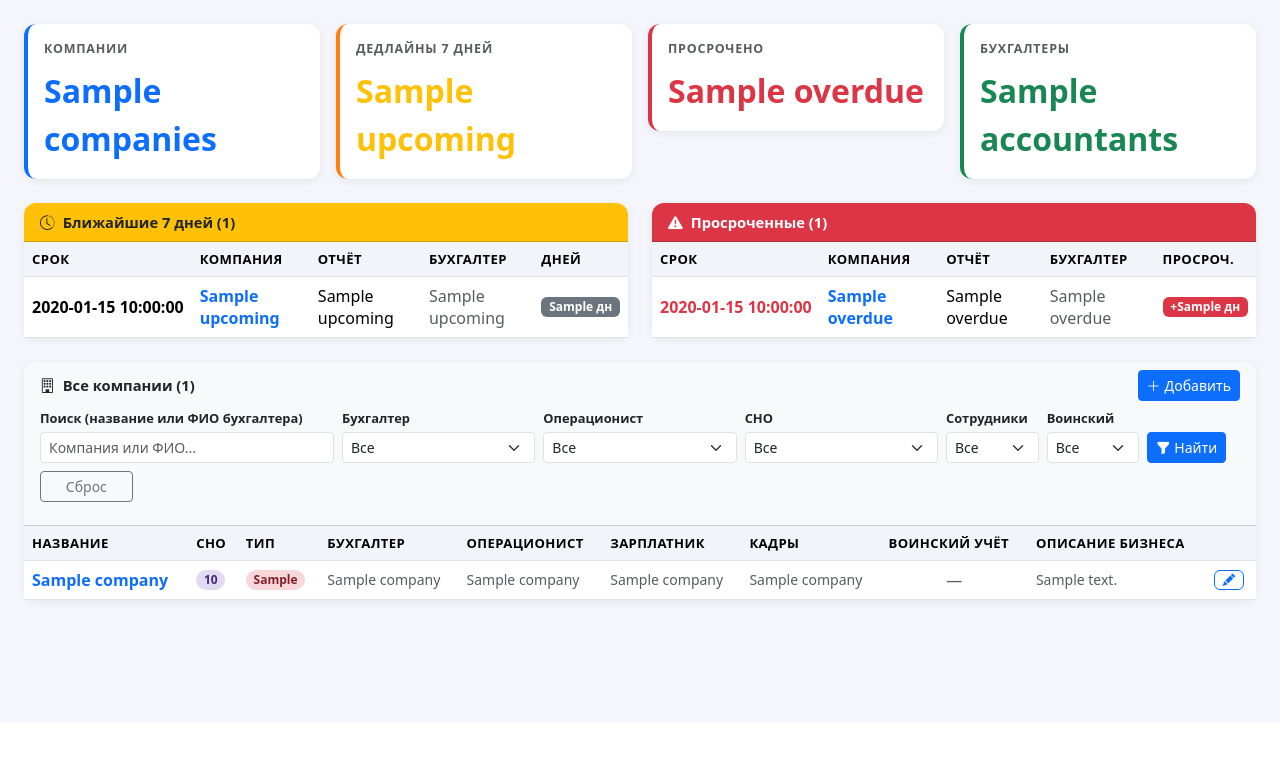
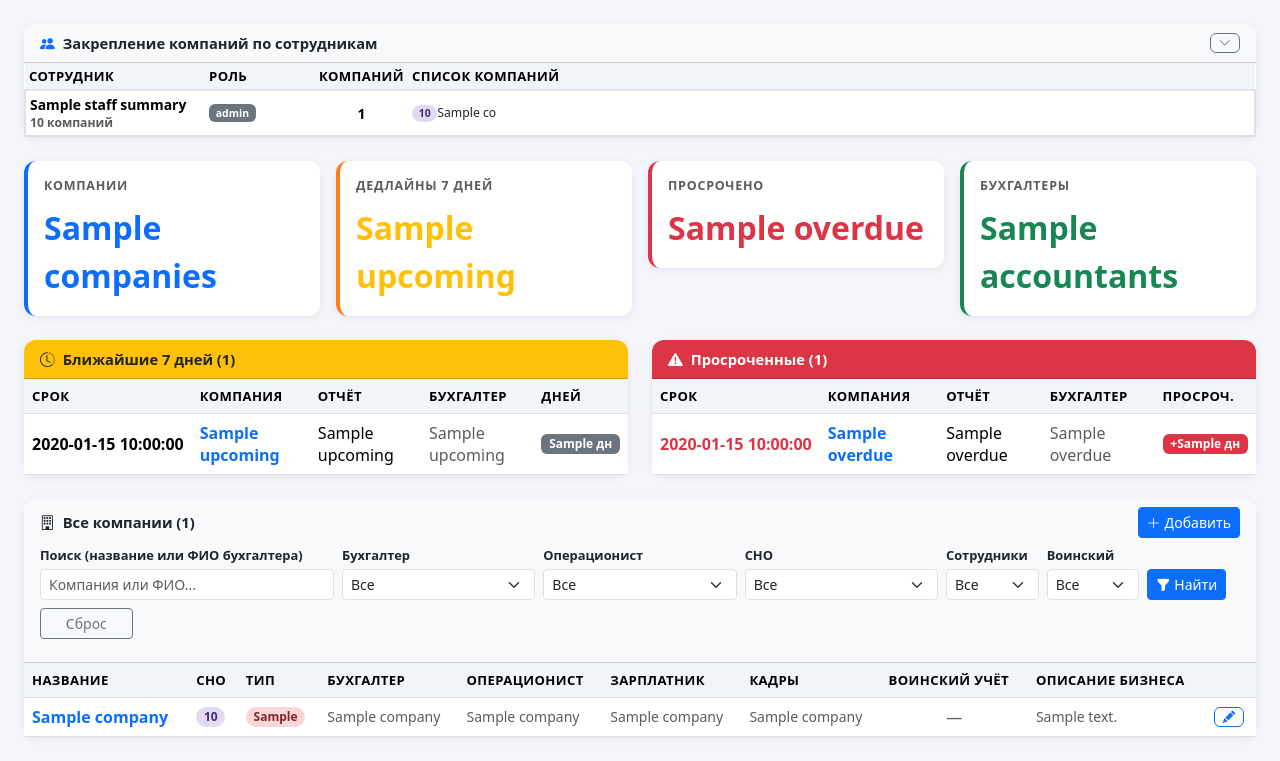
Before and after one commit to yliasibeleva/im-fin-landing, a FastAPI app: template buh-bot/templates/dashboard.html in a window 1280 px wide. Shown: the part 78-839 px from the top of the page. Before the commit the page ends 685 px from the top, so only its background shows below. Run offline with FastAPI, Linux system fonts and the light colour scheme; the template is opened without the code that fills it: most values are stand-ins (such as "Sample title", 1, 10 or a date in 2020).

Commit message:
Add staff-company assignment summary to dashboard
- New top block: each employee with their role (Бухгалтер/Зарплатник/Операционист/Кадры)
  and full list of assigned companies with СНО badges
- Collapsible with chevron button
- Covers all 4 roles per person in grouped rows
- Companies sorted alphabetically within each role

Co-Authored-By: Claude Sonnet 4.6 <noreply@anthropic.com>

```diff
--- a/buh-bot/templates/dashboard.html
+++ b/buh-bot/templates/dashboard.html
@@ -1,6 +1,60 @@
 {% extends "base.html" %}
 {% block title %}Дашборд — Империя Финанс{% endblock %}
 {% block content %}
+{# ══ СВОДКА ПО СОТРУДНИКАМ ═══════════════════════════════════════════════════ #}
+{% if staff_summary %}
+<div class="card mb-4">
+  <div class="card-header bg-light d-flex justify-content-between align-items-center">
+    <span class="fw-semibold"><i class="bi bi-people-fill me-2 text-primary"></i>Закрепление компаний по сотрудникам</span>
+    <button class="btn btn-xs btn-outline-secondary" type="button" data-bs-toggle="collapse" data-bs-target="#staffBlock">
+      <i class="bi bi-chevron-down"></i>
+    </button>
+  </div>
+  <div class="show" id="staffBlock">
+    <div class="card-body p-0">
+      <table class="table table-sm table-hover mb-0 align-top" style="font-size:.87rem">
+        <thead>
+          <tr>
+            <th style="width:180px">Сотрудник</th>
+            <th style="width:110px">Роль</th>
+            <th style="width:60px" class="text-center">Компаний</th>
+            <th>Список компаний</th>
+          </tr>
+        </thead>
+        <tbody>
+        {% for s in staff_summary %}
+          {% set role_colors = {'Бухгалтер':'primary','Зарплатник':'success','Операционист':'warning','Кадры':'info'} %}
+          {% set first = true %}
+          {% for role, cos in s.roles.items() %}
+          <tr {% if first %}class="border-top border-2"{% endif %}>
+            {% if first %}
+            <td rowspan="{{ s.roles|length }}" class="fw-semibold align-middle">
+              {{ s.name }}
+              <div class="text-muted small">{{ s.total }} компаний</div>
+            </td>
+            {% endif %}
+            <td class="align-middle">
+              <span class="badge bg-{{ role_colors.get(role,'secondary') }}">{{ role }}</span>
+            </td>
+            <td class="text-center align-middle fw-semibold">{{ cos|length }}</td>
+            <td class="align-middle" style="line-height:1.6">
+              {% for c in cos | sort(attribute='name') %}
+              <a href="/company/{{ c.id }}" class="text-decoration-none me-2 text-dark small">
+                <span class="badge rounded-pill {% if 'ОСН' in c.tax %}badge-osn{% elif 'УСН' in c.tax %}badge-usn{% elif 'ЕСХН' in c.tax %}badge-esxn{% else %}badge-psn{% endif %}" style="font-size:.65rem">{{ c.tax }}</span>{{ c.name }}{% if not loop.last %},{% endif %}
+              </a>
+              {% endfor %}
+            </td>
+          </tr>
+          {% set first = false %}
+          {% endfor %}
+        {% endfor %}
+        </tbody>
+      </table>
+    </div>
+  </div>
+</div>
+{% endif %}
+
 <div class="row g-3 mb-4">
   <div class="col-6 col-md-3"><div class="card stat-card blue p-3"><div class="text-muted section-title">Компании</div><div class="fs-2 fw-bold text-primary">{{ stats.companies }}</div></div></div>
   <div class="col-6 col-md-3"><div class="card stat-card orange p-3"><div class="text-muted section-title">Дедлайны 7 дней</div><div class="fs-2 fw-bold text-warning">{{ stats.upcoming }}</div></div></div>
--- a/buh-bot/web_app.py
+++ b/buh-bot/web_app.py
@@ -123,14 +123,37 @@ async def dashboard(
         overdue.append(d)
 
     accountants = [dict(a) for a in accountants_raw]
+
+    # Группировка всех компаний по сотруднику (все роли)
+    all_companies_full = [dict(c) for c in companies_raw]  # без фильтра для сводки
+    staff_map: dict = {}
+    for c in all_companies_full:
+        def _add(aid, aname, role):
+            if not aid: return
+            key = aid
+            if key not in staff_map:
+                staff_map[key] = {'id': aid, 'name': aname, 'roles': {}}
+            if role not in staff_map[key]['roles']:
+                staff_map[key]['roles'][role] = []
+            staff_map[key]['roles'][role].append({'id': c['id'], 'name': c['name'], 'tax': c.get('tax_system','')})
+        _add(c.get('accountant_id'),         c.get('accountant_name'),         'Бухгалтер')
+        _add(c.get('payroll_accountant_id'),  c.get('payroll_accountant_name'), 'Зарплатник')
+        _add(c.get('operator_id'),            c.get('operator_name'),           'Операционист')
+        _add(c.get('hr_accountant_id'),       c.get('hr_accountant_name'),      'Кадры')
+
+    staff_summary = sorted(staff_map.values(), key=lambda x: x['name'] or '')
+    for s in staff_summary:
+        s['total'] = sum(len(v) for v in s['roles'].values())
+
     return templates.TemplateResponse(
         request=request,
         name='dashboard.html',
         context={
-            'companies':   companies,
-            'upcoming':    upcoming,
-            'overdue':     overdue,
-            'accountants': accountants,
+            'companies':      companies,
+            'upcoming':       upcoming,
+            'overdue':        overdue,
+            'accountants':    accountants,
+            'staff_summary':  staff_summary,
             'today':       today.strftime('%d.%m.%Y'),
             'co_filters':  {'q': q or '', 'acc': acc or '', 'op': op or '', 'tax': tax or '', 'emp': emp or '', 'mil': mil or ''},
             'stats': {
```
